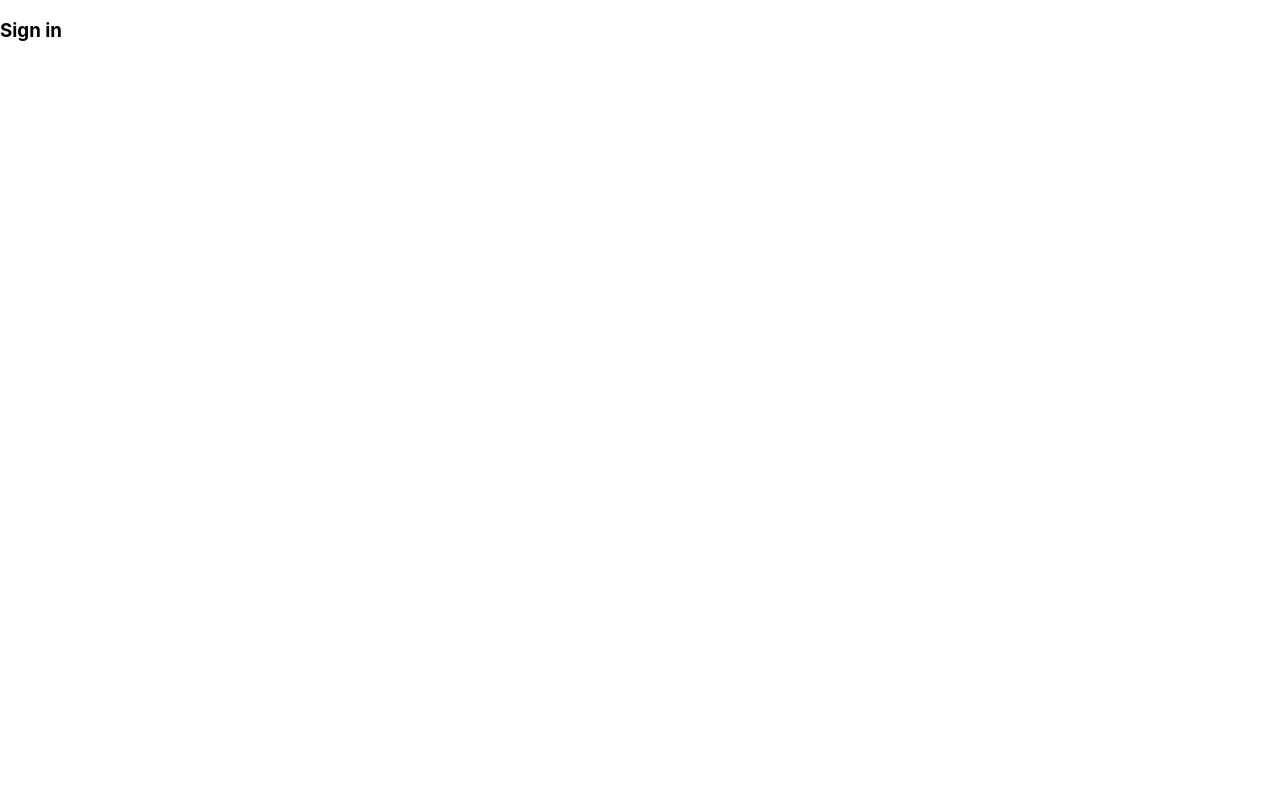
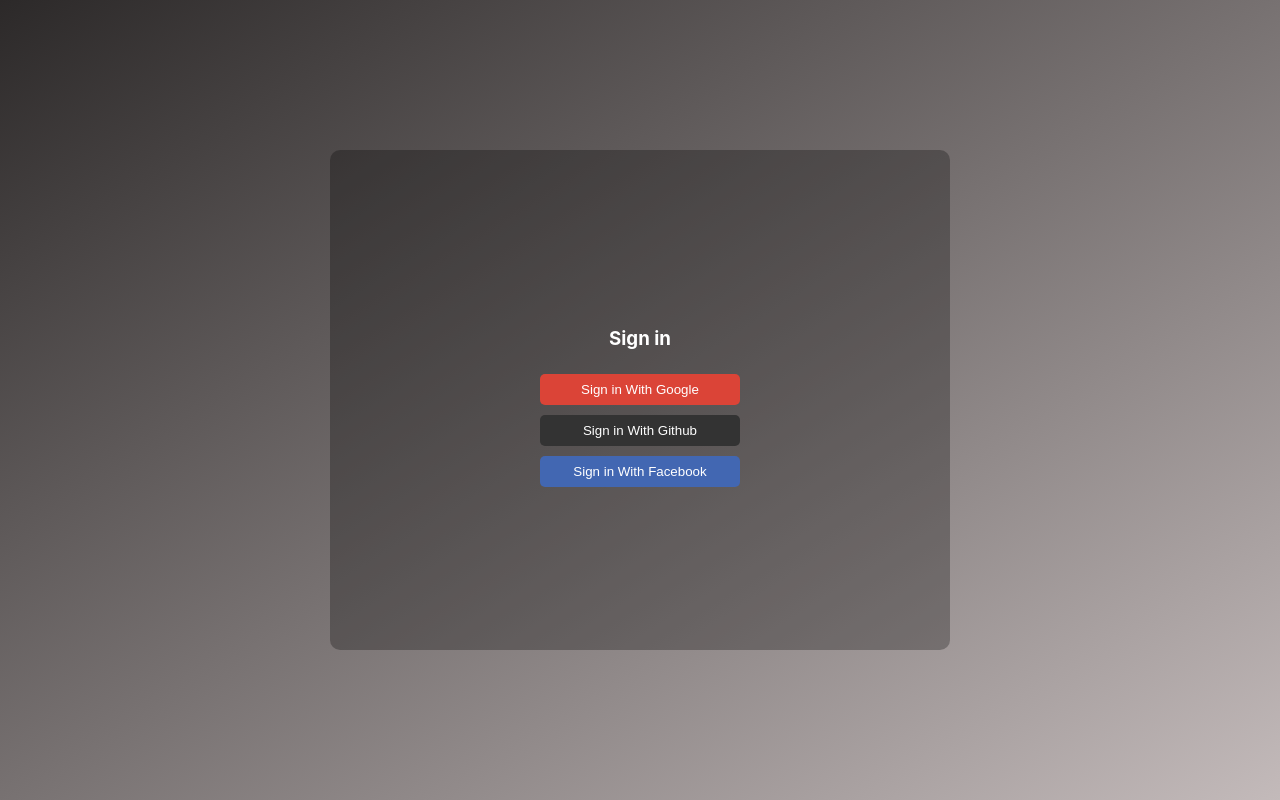
Before and after one commit to asaduzzaman599/thirdparty-authentication-with-firebase, a React (Create React App) app: page / in a window 1280 px wide. Built offline with nearby package versions, Linux system fonts and the light colour scheme.

Commit message:
login page done

```diff
--- a/src/App.js
+++ b/src/App.js
@@ -10,7 +10,7 @@
   function App() {
     const [user,setUser] = useState({});
   return (
-    <UserContext.Provider className="App" value={[user,setUser]}>
+    <UserContext.Provider  value={[user,setUser]}>
       <Routes>
         <Route path='/' element={<SignIn></SignIn>}></Route>
         <Route path='/profile' element={<Profile></Profile>}></Route>
--- a/src/Components/SignIn/SignIn.css
+++ b/src/Components/SignIn/SignIn.css
@@ -0,0 +1,43 @@
+.sign-in{
+    min-height: 100vh;
+    width: 100%;
+    padding: 20px;
+    background-image: linear-gradient(to bottom right, rgb(44, 41, 41), rgb(195, 186, 186));
+    display: flex;
+    align-items: center;
+    justify-content: center;
+    box-sizing: border-box;
+}
+.signin-container{
+    width: 50%;
+    height: 500px;
+    background: rgba(0, 0, 0, 0.278);
+    border-radius: 10px;
+    display: flex;
+    flex-direction: column;
+    justify-content: center;
+    align-items: center;
+}
+.signin-container button{
+    width: 200px;
+    color: white;
+    padding: 8px 10px;
+    border: none;
+    margin: 5px;
+    border-radius: 5px;
+}
+
+
+.signin-container button:hover{
+    box-shadow: 2px 2px 5px rgba(255, 255, 255, 0.245);
+    font-weight: 600;
+}
+h3{
+    color:white;
+}
+
+@media screen and (max-width:550px) {
+    .signin-container{
+        width: 80%;
+    }
+}
--- a/src/Components/SignIn/SignIn.js
+++ b/src/Components/SignIn/SignIn.js
@@ -2,8 +2,14 @@
 import './SignIn.css'
 const SignIn = () => {
     return (
-        <div>
+        <div className='sign-in'>
+            <div className="signin-container">
             <h3>Sign in</h3>
+                <button style={{backgroundColor:"#DB4437"}}>Sign in With Google</button>
+                <button style={{backgroundColor:"#333333"}}>Sign in With Github</button>
+                <button style={{backgroundColor:"#4267B2"}}>Sign in With Facebook</button>
+            </div>
+
         </div>
     );
 };
```
